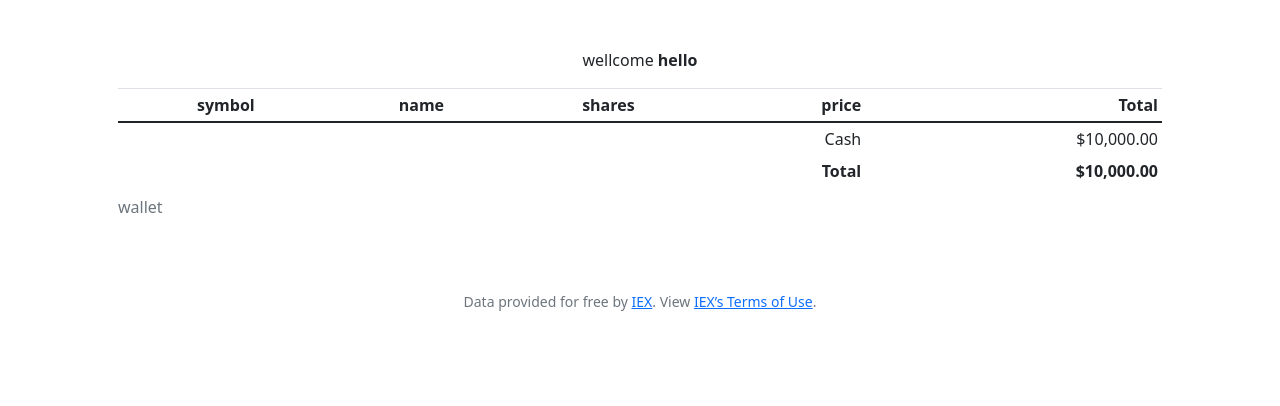
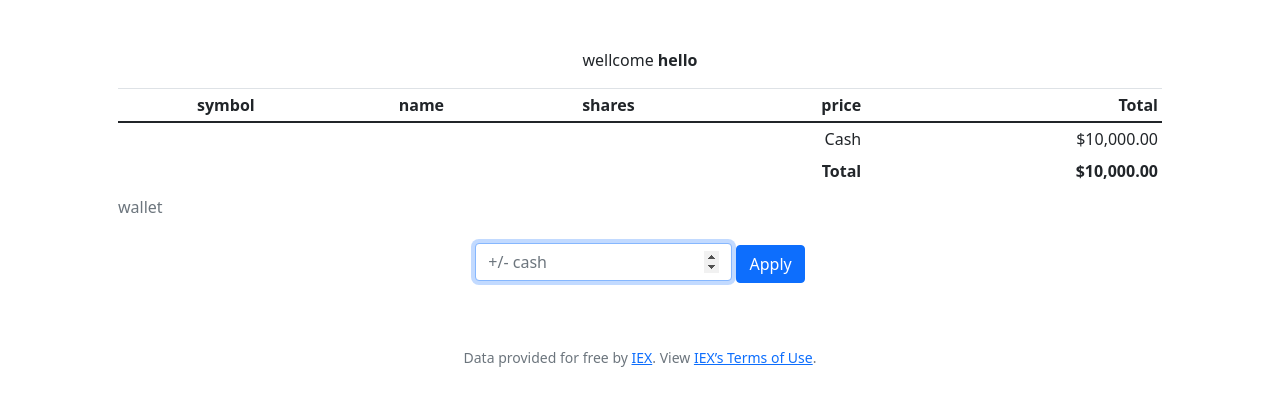
Before and after one commit to bluisfernandes/CS50, a Flask app: page / in a window 1280 px wide. Shown: the part 76-482 px from the top of the page. Run offline with Flask 2, Linux system fonts and the light colour scheme; a user stored in the database is signed in; data comes from the database, SQL or seed files in the repository; some libraries are stand-ins or nearby versions.

Commit message:
add cash in index

```diff
--- a/pset9/finance/application.py
+++ b/pset9/finance/application.py
@@ -264,6 +264,28 @@ def register():
     else:
         return render_template("register.html")
 
+@app.route("/cash", methods=["POST"])
+@login_required
+def cash():
+    """Refresh cash value"""
+
+    value=int(request.form.get("value"))
+    cash_previous = db.execute("SELECT cash FROM users WHERE id =?", session['user_id'] )
+    cash_previous = int(cash_previous[0]["cash"])
+    print(cash_previous)
+    print(value)
+
+    if cash_previous + value < 0:
+        return apology ("too much money", "xii")
+    else:
+        db.execute("UPDATE users SET cash = ? WHERE id = ?", cash_previous + value, session['user_id'] )
+        dt = datetime.now()
+        db.execute("INSERT INTO history (user_id, symbol, shares, price, transacted) VALUES (?, ?, ?, ?, ?)", session['user_id'] , "wallet_cash", 1, value, dt)
+
+
+
+    return redirect("/")
+
 
 @app.route("/sell", methods=["GET", "POST"])
 @login_required
--- a/pset9/finance/templates/index.html
+++ b/pset9/finance/templates/index.html
@@ -55,7 +55,12 @@
         </table>
     </div>
 
-
+    <form action="/cash" method= "post">
+        <div class="form-group">
+            <input autocomplete="off" autofocus class="form-control" placeholder="+/- cash" name="value" type="number">
+            <button class="btn btn-primary" type="submit">Apply</button>
+        </div>
+    </form>
 
     {% else %}
         <h5>Please <a href="/login">Login in</a></h5>
```
